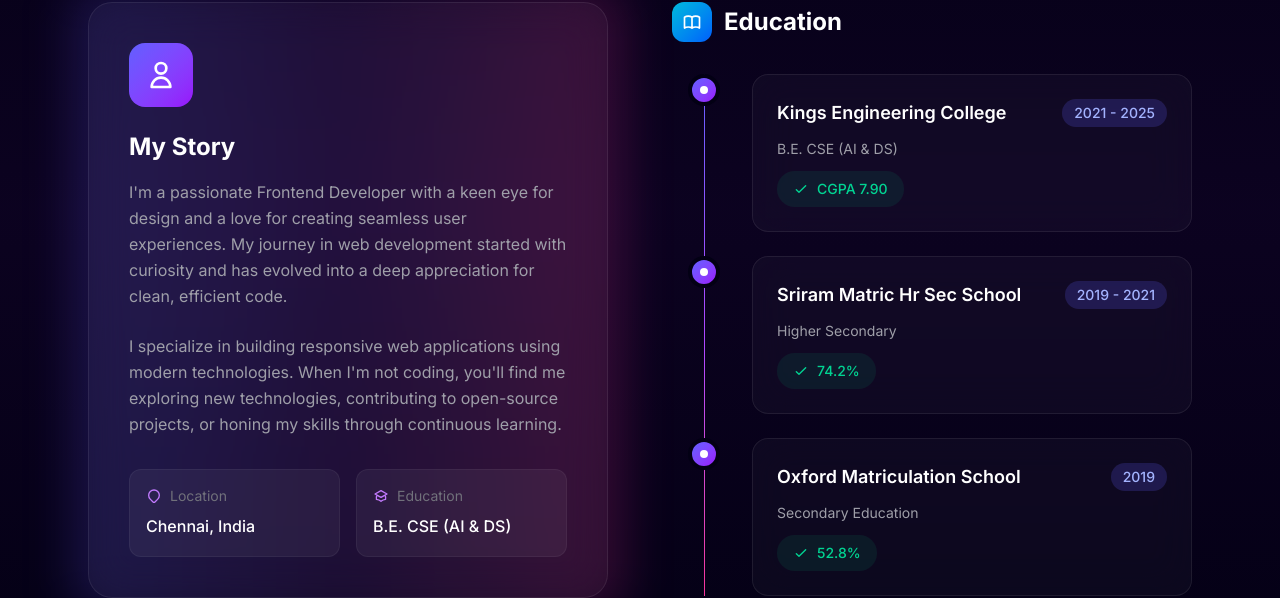
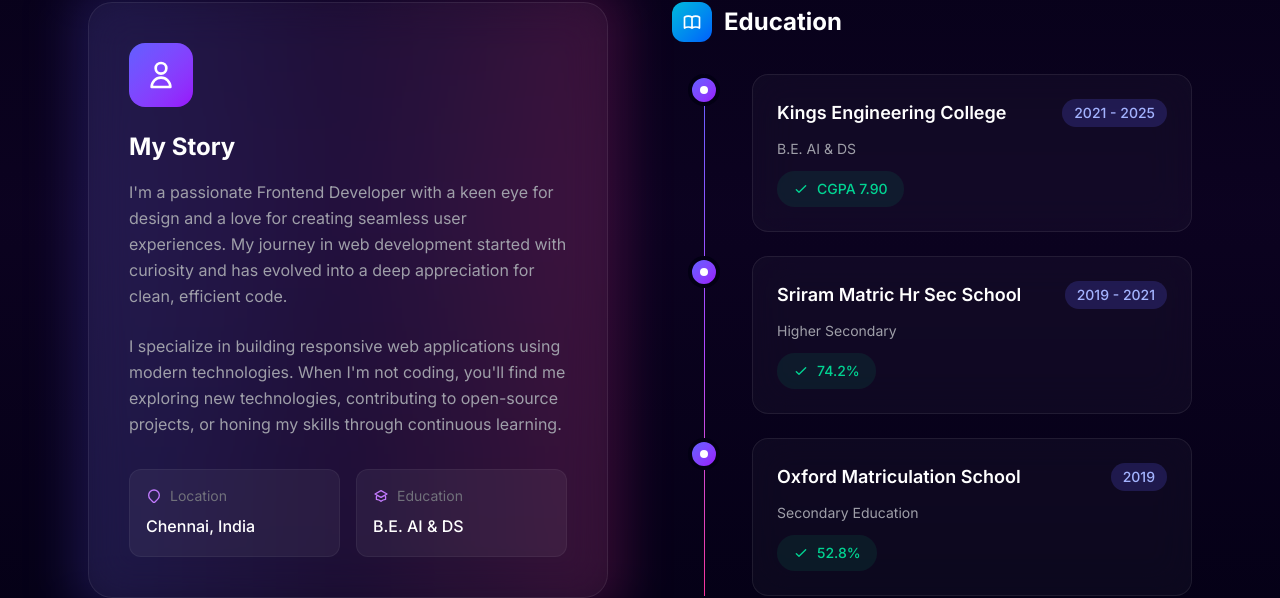
Before and after one commit to vigneshdev1816/Vignesh-Portfolio, a React (Vite) app: page / in a window 1280 px wide. Shown: the part 1198-1796 px from the top of the page. Built offline with nearby package versions, Linux system fonts and the light colour scheme.

Commit message:
Update education to B.E. AI & DS

```diff
--- a/src/components/About.jsx
+++ b/src/components/About.jsx
@@ -3,7 +3,7 @@ import { useEffect, useRef, useState } from "react";
 const education = [
   {
     institution: "Kings Engineering College",
-    degree: "B.E. CSE (AI & DS)",
+    degree: "B.E. AI & DS",
     score: "CGPA 7.90",
     year: "2021 - 2025",
   },
@@ -86,7 +86,7 @@ export default function About() {
                     { label: "Location", value: "Chennai, India", icon: (
                       <path strokeLinecap="round" strokeLinejoin="round" strokeWidth={2} d="M17.657 16.657L13.414 20.9a1.998 1.998 0 01-2.827 0l-4.244-4.243a8 8 0 1111.314 0z" />
                     )},
-                    { label: "Education", value: "B.E. CSE (AI & DS)", icon: (
+                    { label: "Education", value: "B.E. AI & DS", icon: (
                       <path strokeLinecap="round" strokeLinejoin="round" strokeWidth={2} d="M12 14l9-5-9-5-9 5 9 5z M12 14l6.16-3.422a12.083 12.083 0 01.665 6.479A11.952 11.952 0 0012 20.055a11.952 11.952 0 00-6.824-2.998 12.078 12.078 0 01.665-6.479L12 14z" />
                     )},
                   ].map((item) => (
```
Also changed, not shown: public/photo.jpg (added).
